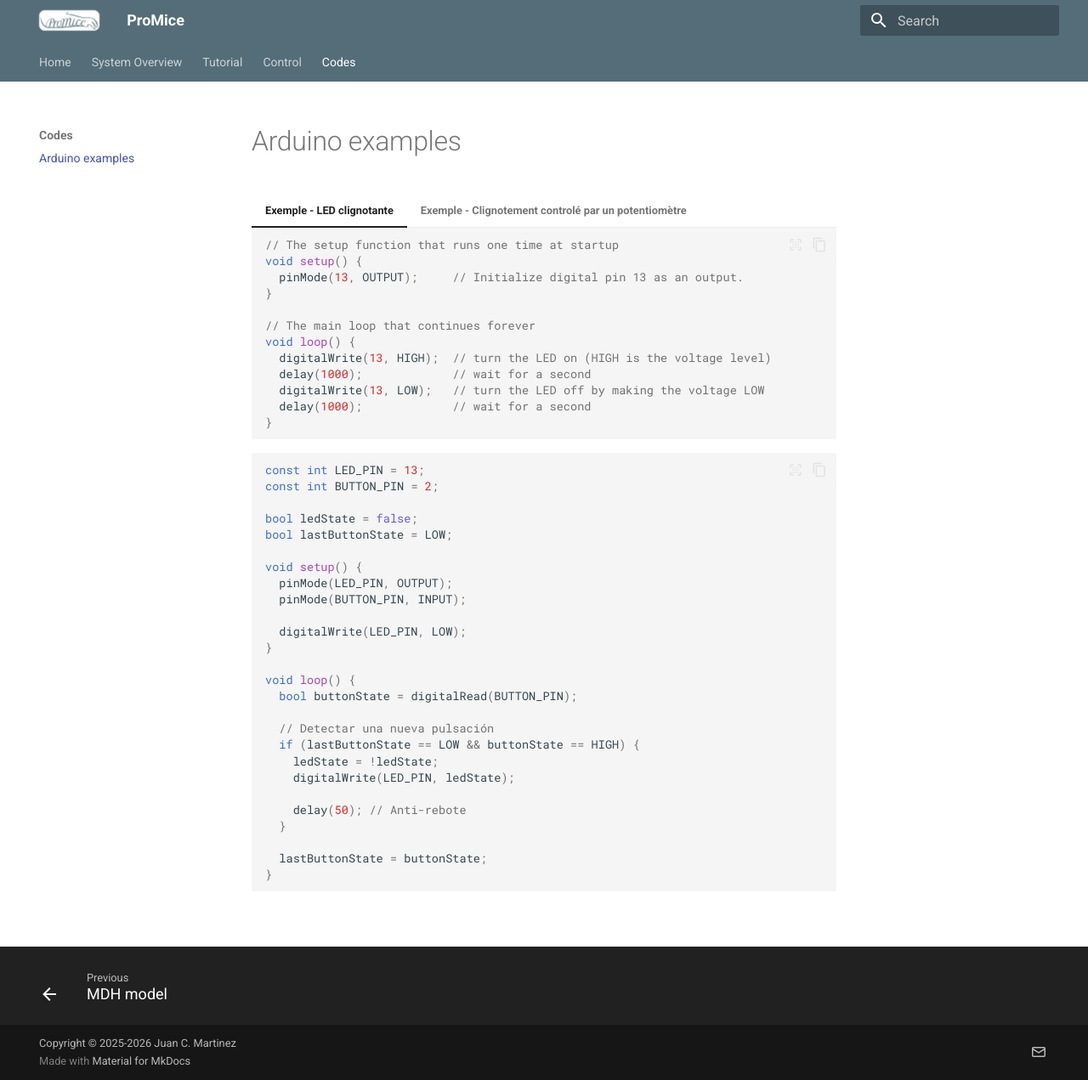
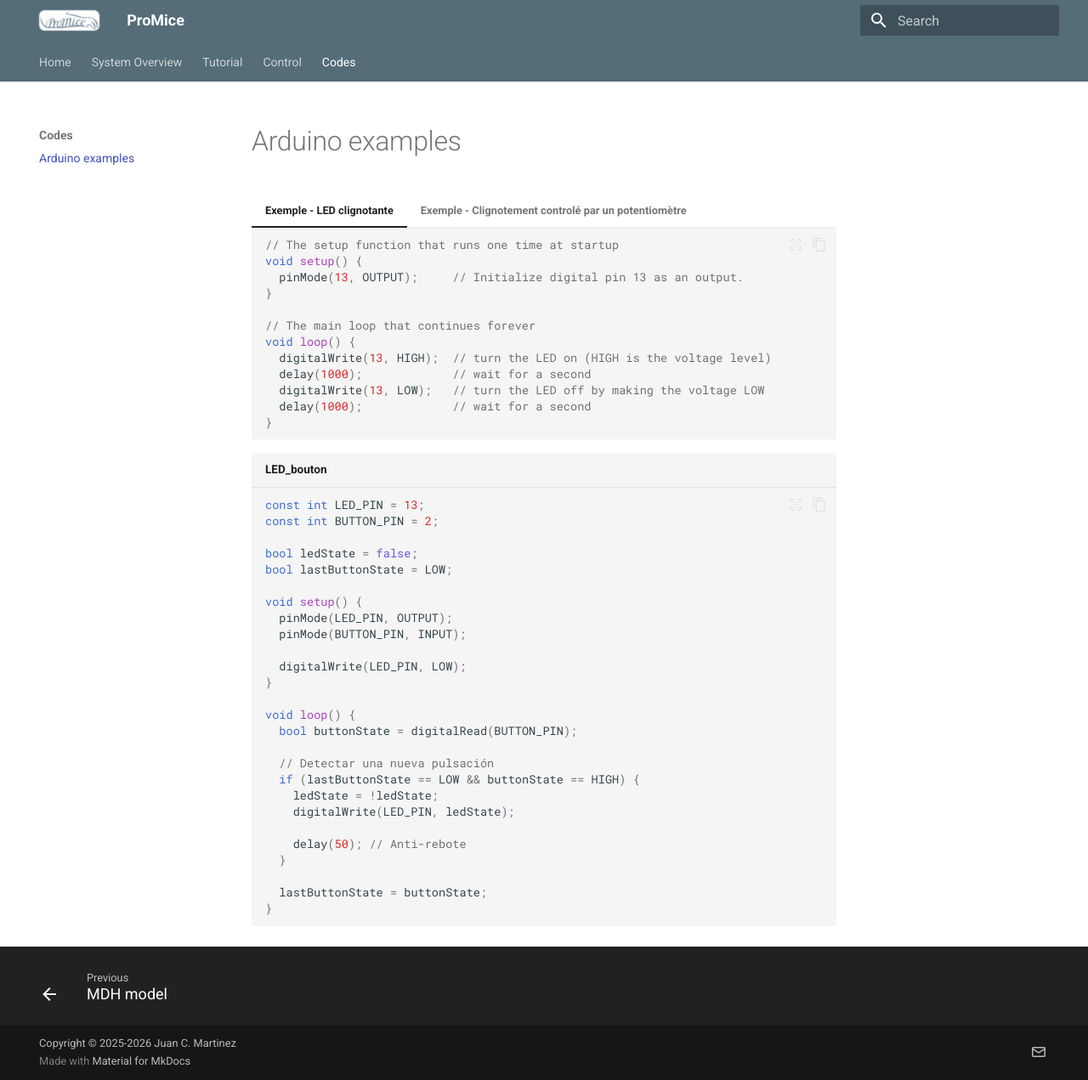
Before and after one commit to Juan-CarlosM/ProMice, an MkDocs documentation site: the page built from docs/codes.md, in a window 1280 px wide and 1271 px high. Shown: the whole window at 85% size. Built offline with MkDocs 1.6.1 and Material for MkDocs 9.7.7, drawn with Linux system fonts in a browser that asks for light colours.

````diff
--- a/docs/codes.md
+++ b/docs/codes.md
@@ -39,7 +39,7 @@
     }
     ```
 
-``` c
+``` c title="LED_bouton"
 const int LED_PIN = 13;
 const int BUTTON_PIN = 2;
 
````
